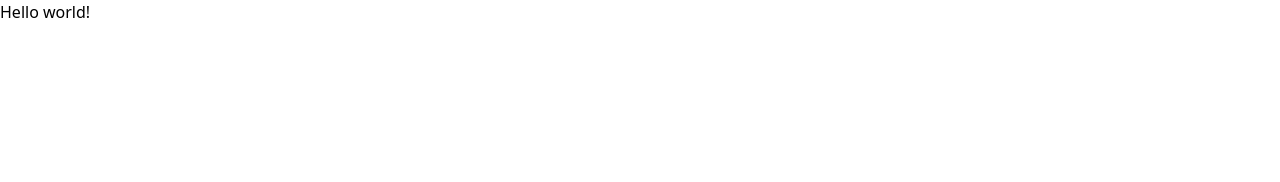
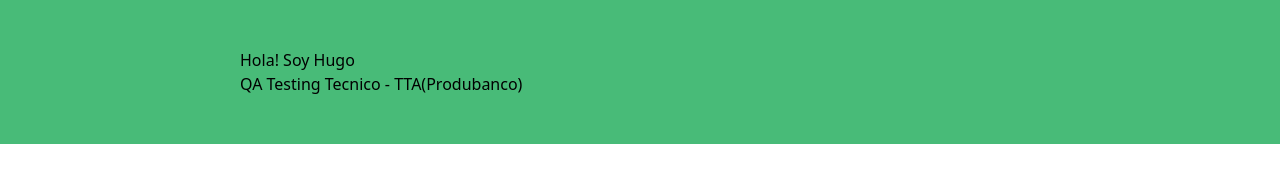
Before and after one commit to HuAnPQ/mi-portafolio-web, a Gatsby site: page / in a window 1280 px wide. Built offline with nearby package versions, Linux system fonts and the light colour scheme; Gatsby itself is replaced by a stand-in of ours.

Commit message:
Encabezado - 1

```diff
--- /dev/null
+++ b/src/components/header.js
@@ -0,0 +1,13 @@
+import React from 'react';
+
+export default () => (
+    <header className="bg-green-500">
+        <div className="container mx-auto p-12 max-w-4xl flex justify-center items-center">
+            <div className="flex-1">
+                <h1>Hola! Soy Hugo</h1>
+                <p>QA Testing Tecnico - TTA(Produbanco)</p>
+            </div>
+            <img></img>
+        </div>
+    </header>
+);
--- a/src/pages/index.js
+++ b/src/pages/index.js
@@ -1,3 +1,6 @@
-import React from "react"
+import React from "react";
+import Header from '../components/header';
 
-export default () => <div>Hello world!</div>
+export default () => <div>
+    <Header />
+</div>
```
